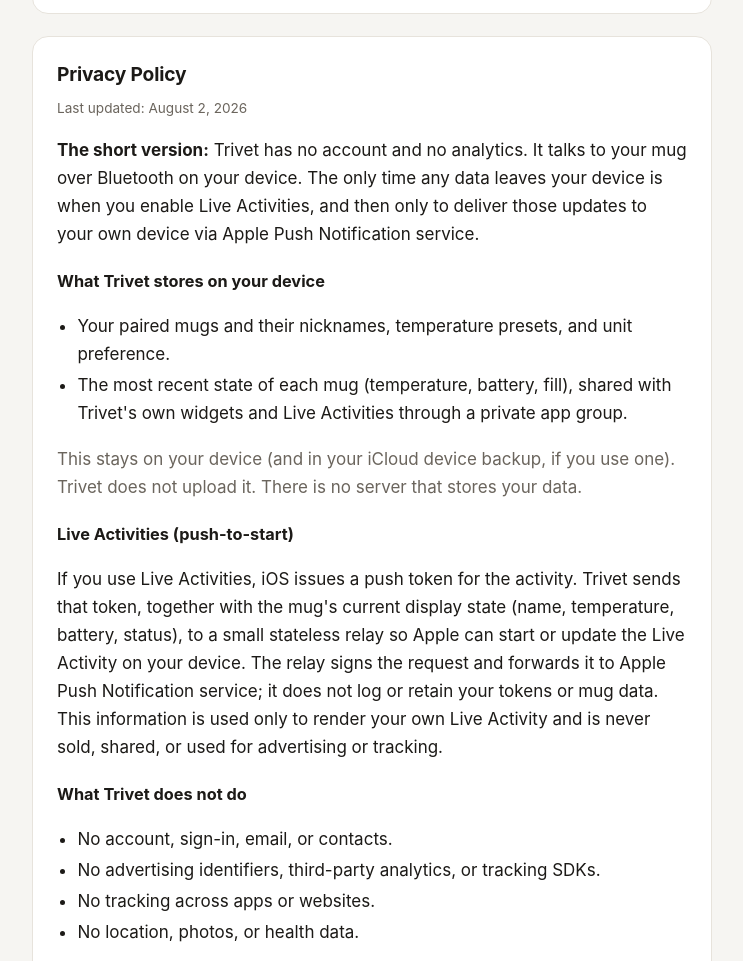
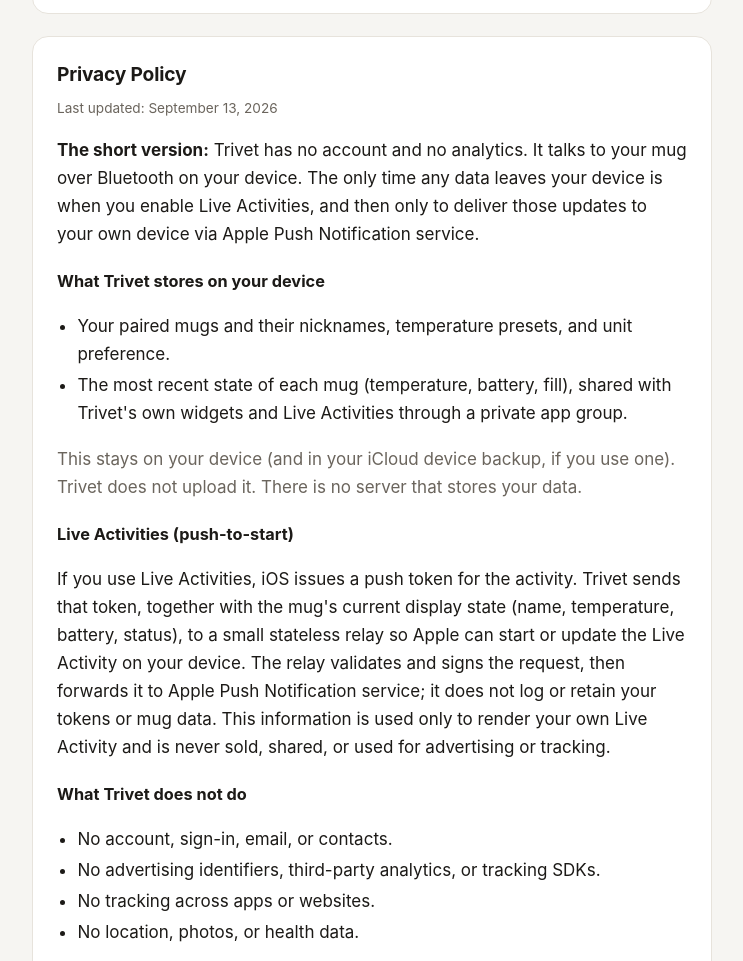
Before and after one commit to pluddy/trivet-app, a plain HTML site: page index.html in a window 1280 px wide. Shown: the part 717-1678 px from the top of the page, without its empty margins (268-1011 px from the left). Drawn offline with Linux system fonts and the light colour scheme.

Commit message:
EPT-NOTICK: Update Trivet privacy disclosure

```diff
--- a/index.html
+++ b/index.html
@@ -98,7 +98,7 @@
 
   <section id="privacy">
     <h2>Privacy Policy</h2>
-    <p class="updated">Last updated: August 2, 2026</p>
+    <p class="updated">Last updated: September 13, 2026</p>
 
     <p><strong>The short version:</strong> Trivet has no account and no analytics. It talks
       to your mug over Bluetooth on your device. The only time any data leaves your device
@@ -118,7 +118,7 @@
     <p>If you use Live Activities, iOS issues a push token for the activity. Trivet sends
       that token, together with the mug's current display state (name, temperature, battery,
       status), to a small stateless relay so Apple can start or update the Live Activity on
-      your device. The relay signs the request and forwards it to Apple Push Notification
+      your device. The relay validates and signs the request, then forwards it to Apple Push Notification
       service; it does not log or retain your tokens or mug data. This information is used
       only to render your own Live Activity and is never sold, shared, or used for
       advertising or tracking.</p>
```
